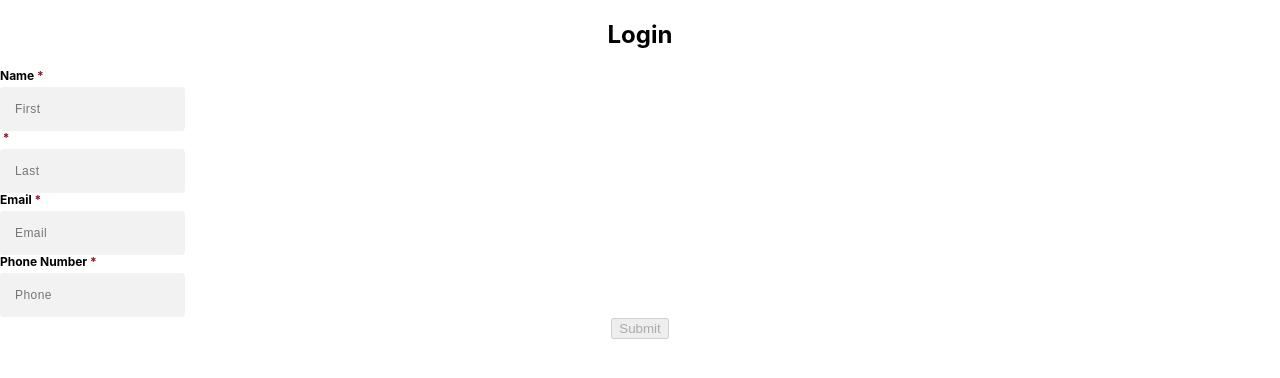
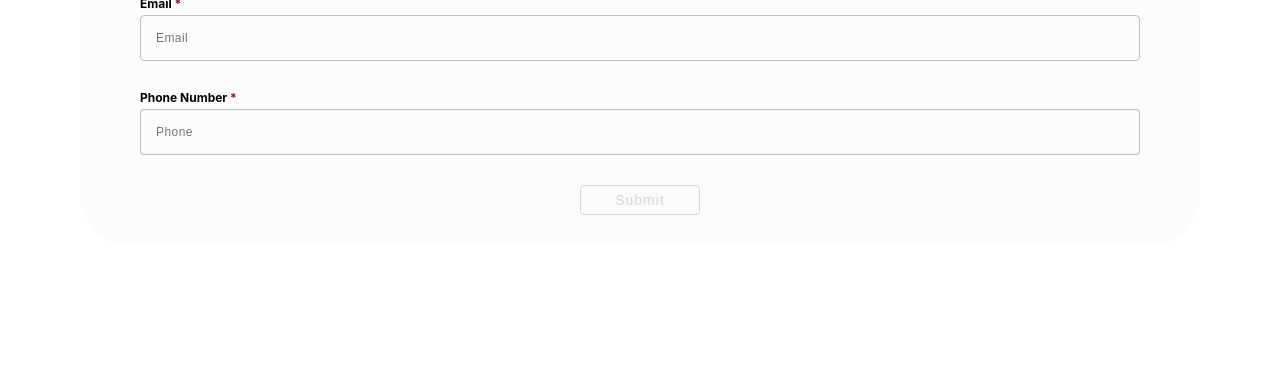
Before and after one commit to Arthurc21/crypto-market-dashboard, a React (Create React App) app: page /login in a window 1280 px wide. Shown: the top 378 px of the page. Built offline with nearby package versions, Linux system fonts and the light colour scheme; no server answers.

Commit message:
feat: improved "Login" visuals and added validation

```diff
--- /dev/null
+++ b/src/components/Button/Button.scss
@@ -0,0 +1,30 @@
+.button {
+	width: 120px;
+	height: 30px;
+	background-color: #f7fbfc;
+	border: 1px solid #bbbbbb;
+    border-radius: 4px;
+	cursor: pointer;
+	outline: none;
+	display: inline-block;
+	vertical-align: middle;
+
+    &:hover {
+        border-color: #777777;
+        box-shadow: 0 0 10px 2px #888888;
+    }
+
+	&:disabled {
+		opacity: 50%;
+        //background-color: #b1b1b1;
+        border-color: #b1b1b1;
+        cursor: not-allowed;
+        box-shadow: none;
+	}
+
+	.text-wrapper {
+		font-size: 14px;
+        font-weight: 500;
+        letter-spacing: 1px;
+	}
+}
--- /dev/null
+++ b/src/components/Button/Button.tsx
@@ -0,0 +1,22 @@
+import React from 'react'
+import './Button.scss'
+
+interface ButtonProps {
+	text: string
+	onClick(event: React.MouseEvent<HTMLButtonElement>): void
+	disabled?: boolean
+}
+
+export const Button: React.FC<ButtonProps> = ({ text, onClick, disabled }: ButtonProps) => {
+	return (
+		<button
+			className="button"
+			onClick={(event) => {
+				onClick(event)
+			}}
+			disabled={disabled}
+		>
+			<span className="text-wrapper">{text}</span>
+		</button>
+	)
+}
--- a/src/components/Input/Input.scss
+++ b/src/components/Input/Input.scss
@@ -1,5 +1,6 @@
 .input {
-	width: fit-content;
+	display: flex;
+	width: 100%;
 
 	& .label-container {
 		display: flex;
@@ -8,15 +9,41 @@
 		line-height: 14px;
 		font-weight: 700;
 
-		& .required-icon {
+		&.input-label {
+			inline-size: max-content;
+		}
+
+		.required-icon {
 			color: #970c25;
+		}
+
+		&.position-left {
+			height: fit-content;
+			margin: 0 8px 0 0;
+			align-items: baseline;
 		}
 	}
 
-	& .input-container {
+	&.label-position-top {
+		flex-direction: column;
+	}
+
+	&.label-position-left {
+		flex-direction: row;
+		align-items: baseline;
+	}
+
+	.input-container {
+		display: flex;
+		flex-direction: column;
+		width: 100%;
+
+		& .input-wrapper {
+			margin-bottom: 0;
+
 			& input {
-            background: #f2f2f2;
-            border: 0;
+				background: #fcfcfc;
+				border: 1px solid #bbbbbb;
 				border-radius: 4px;
 				box-sizing: border-box;
 				width: 100%;
@@ -26,6 +53,24 @@
 				letter-spacing: 0.43px;
 				padding: 15px;
 				outline: 0;
+
+				&:hover,
+				&:focus {
+					border-color: #777777;
+				}
+
+				&.short {
+					padding: 4px;
 				}
 			}
 		}
+	}
+
+	.error-message {
+		margin-top: 0;
+		color: #970c25;
+		font-size: 12px;
+		font-weight: 400;
+		line-height: 12px;
+	}
+}
--- a/src/components/Input/Input.tsx
+++ b/src/components/Input/Input.tsx
@@ -4,32 +4,55 @@ import './Input.scss'
 interface InputProps {
 	id: string
 	label: string
+	labelPosition?: 'left' | 'top'
 	value: string
 	required?: boolean
 	placeholder?: string
+	short?: boolean
 	onChange(value: string): void
+	errorMessage?: string
 }
 
 export const Input = forwardRef<HTMLInputElement, InputProps>(
-	({ id, label, value, required = false, placeholder, onChange }, ref?) => {
+	(
+		{
+			id,
+			label = '',
+			labelPosition = 'top',
+			value,
+			required = false,
+			placeholder,
+			short = false,
+			onChange,
+			errorMessage
+		},
+		ref?
+	) => {
 		const elementId = `${id}-input`
 
 		return (
-			<div className="input">
-				<div className="label-container">
+			<div className={`input label-position-${labelPosition}`}>
+				<div className={`label-container position-${labelPosition}`}>
 					<label className="input-label" htmlFor={elementId}>
 						{label}
 					</label>
 					{required && <div className="required-icon">&nbsp;*</div>}
 				</div>
 				<div className="input-container">
+					<div className="input-wrapper">
 						<input
+							className={short ? 'short' : ''}
+							ref={ref}
 							type="text"
 							value={value}
 							placeholder={placeholder}
 							onChange={(e) => onChange(e.target.value)}
 						/>
 					</div>
+					<div className="error-message-container">
+						<p className="error-message">{errorMessage}</p>
+					</div>
+				</div>
 			</div>
 		)
 	}
--- /dev/null
+++ b/src/components/Login/Login.scss
@@ -0,0 +1,42 @@
+.login-container {
+    position: relative;
+    min-width: 600px;
+    max-width: 1000px;
+    background-color: #fcfcfc; //d0d9dd
+    padding: 30px 60px;
+    left: 50%;
+    top: 50%;
+    transform: translate(-50%, -50%);
+    border-radius: 50px;
+    transition: all 0.3s ease;
+
+
+    h1 {
+        text-align: center;
+        color: #333333;
+        letter-spacing: 2px;
+    }
+
+    p {
+        color: #333333;
+    }
+
+    .input-wrapper {
+        margin-bottom: 18px;
+    }
+    .name-container {
+        display: flex;
+        flex-direction: row;
+        align-items: flex-end;
+        gap: 18px;
+    }
+
+    .button-wrapper {
+        width: fit-content;
+        margin: 16px auto 0 auto;
+    }
+}
+
+.login-container:hover {
+    box-shadow: 5px 10px 8px #7591AC;
+}
--- a/src/components/Login/Login.tsx
+++ b/src/components/Login/Login.tsx
@@ -2,6 +2,8 @@ import React, { useEffect, useState } from 'react'
 import { Input } from '../Input/Input'
 import { useNavigate } from 'react-router-dom'
 import { UserData } from '../../types/UserData'
+import './Login.scss'
+import { Button } from '../Button/Button'
 
 interface LoginProps {
 	onSubmit(userData: UserData): void
@@ -12,18 +14,34 @@ export const Login = ({ onSubmit }: LoginProps): React.ReactElement => {
 	const [lastName, setLastName] = useState('')
 	const [email, setEmail] = useState('')
 	const [phone, setPhone] = useState('')
+	const [emailErrorMessage, setEmailErrorMessage] = useState<string>()
+	const [phoneErrorMessage, setPhoneErrorMessage] = useState<string>()
 	const [submitDisabled, setSubmitDisabled] = useState(true)
+	const emailValidation = new RegExp(/^\w+([\.-]?\w+)*@\w+([\.-]?\w+)*(\.\w{2,3})+$/, 'i')
+	const numberValidation = new RegExp(/^\d{10}$/)
 	let navigate = useNavigate()
 
+	const validateFields = (): boolean => {
+		let invalidFields = false
+		if (!emailValidation.test(email)) {
+			setEmailErrorMessage('Email not valid')
+			invalidFields = true
+		} else setEmailErrorMessage(undefined)
+		if (!numberValidation.test(phone)) {
+			setPhoneErrorMessage('Phone number not valid, please make sure it is a 10 digit number')
+			invalidFields = true
+		} else setPhoneErrorMessage(undefined)
+		return !invalidFields
+	}
+
 	const handleSubmit = () => {
-		console.log('onSubmit')
 		const userData: UserData = {
 			firstName: firstName,
 			lastName: lastName,
 			email: email,
 			phone: phone
 		}
-		if (true) {
+		if (validateFields()) {
 			navigate('/dashboard')
 			onSubmit(userData)
 		}
@@ -34,8 +52,10 @@ export const Login = ({ onSubmit }: LoginProps): React.ReactElement => {
 	}, [firstName, lastName, email, phone])
 
 	return (
-		<div>
-			<h2>Login</h2>
+		<div className="login-container">
+			<h1>Welcome</h1>
+			<p>Please enter the requested data</p>
+			<div className="input-wrapper name-container">
 				<Input
 					id="input-first-name"
 					label="Name"
@@ -48,10 +68,11 @@ export const Login = ({ onSubmit }: LoginProps): React.ReactElement => {
 					id="input-last-name"
 					label=""
 					value={lastName}
-				required={true}
 					placeholder="Last"
 					onChange={(value) => setLastName(value)}
 				/>
+			</div>
+			<div className="input-wrapper">
 				<Input
 					id="input-email"
 					label="Email"
@@ -59,7 +80,10 @@ export const Login = ({ onSubmit }: LoginProps): React.ReactElement => {
 					required={true}
 					placeholder="Email"
 					onChange={(value) => setEmail(value)}
+					errorMessage={emailErrorMessage}
 				/>
+			</div>
+			<div className="input-wrapper">
 				<Input
 					id="input-phone"
 					label="Phone Number"
@@ -67,10 +91,12 @@ export const Login = ({ onSubmit }: LoginProps): React.ReactElement => {
 					required={true}
 					placeholder="Phone"
 					onChange={(value) => setPhone(value)}
+					errorMessage={phoneErrorMessage}
 				/>
-			<button onClick={() => handleSubmit()} disabled={submitDisabled}>
-				Submit
-			</button>
+			</div>
+			<div className="button-wrapper">
+				<Button text="Submit" onClick={() => handleSubmit()} disabled={submitDisabled} />
+			</div>
 		</div>
 	)
 }
```
Also changed, not shown: src/components/Tab/Tab.scss (added, +14 -0 lines), src/components/Tab/Tab.tsx (added, +24 -0 lines). Lines whose indentation alone changed are shown as unchanged.
